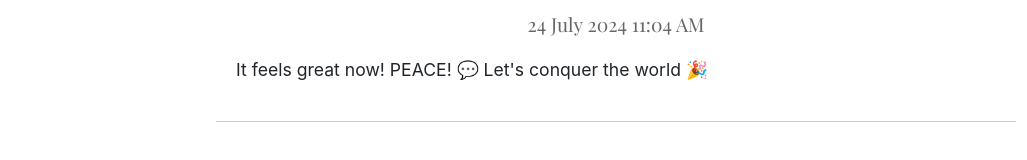
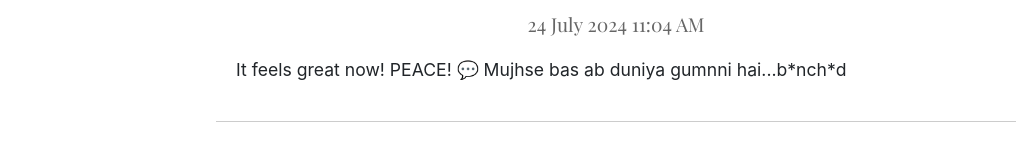
Before and after one commit to ianujsharma/Anjali-book, a plain HTML site: page post7.html in a window 1280 px wide. Shown: the part 1266-1426 px from the top of the page, without its empty margins (24-1051 px from the left). Drawn offline with nearby package versions, Linux system fonts and the light colour scheme.

Commit message:
Update post7.html

```diff
--- a/post7.html
+++ b/post7.html
@@ -64,7 +64,7 @@ I could have wrote you, but you didn't seem interested, felt like you didn't wan
 
 
  <p class="blog-text">
-It feels great now! PEACE! 💬  Let's conquer the world 🎉 </p>
+It feels great now! PEACE! 💬  Mujhse bas ab duniya gumnni hai...b*nch*d </p>
 
     </div>
 
```
